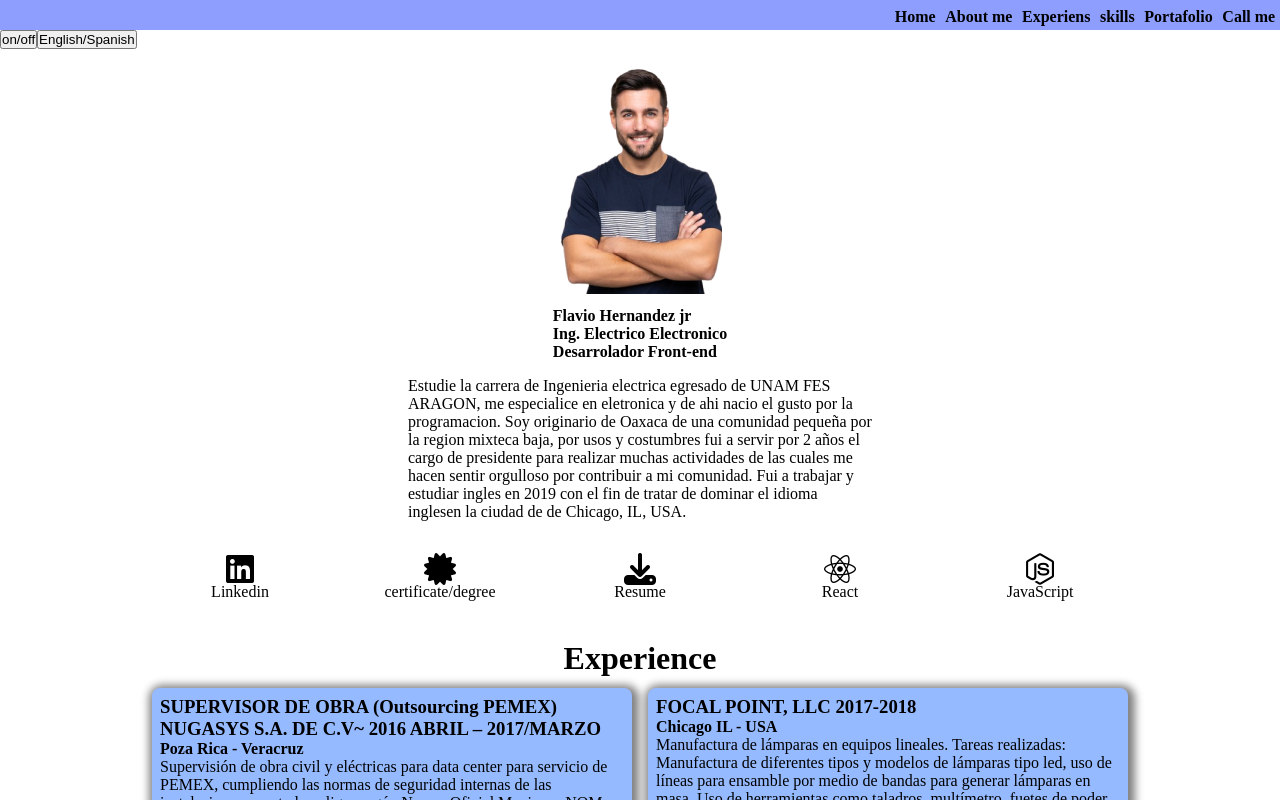
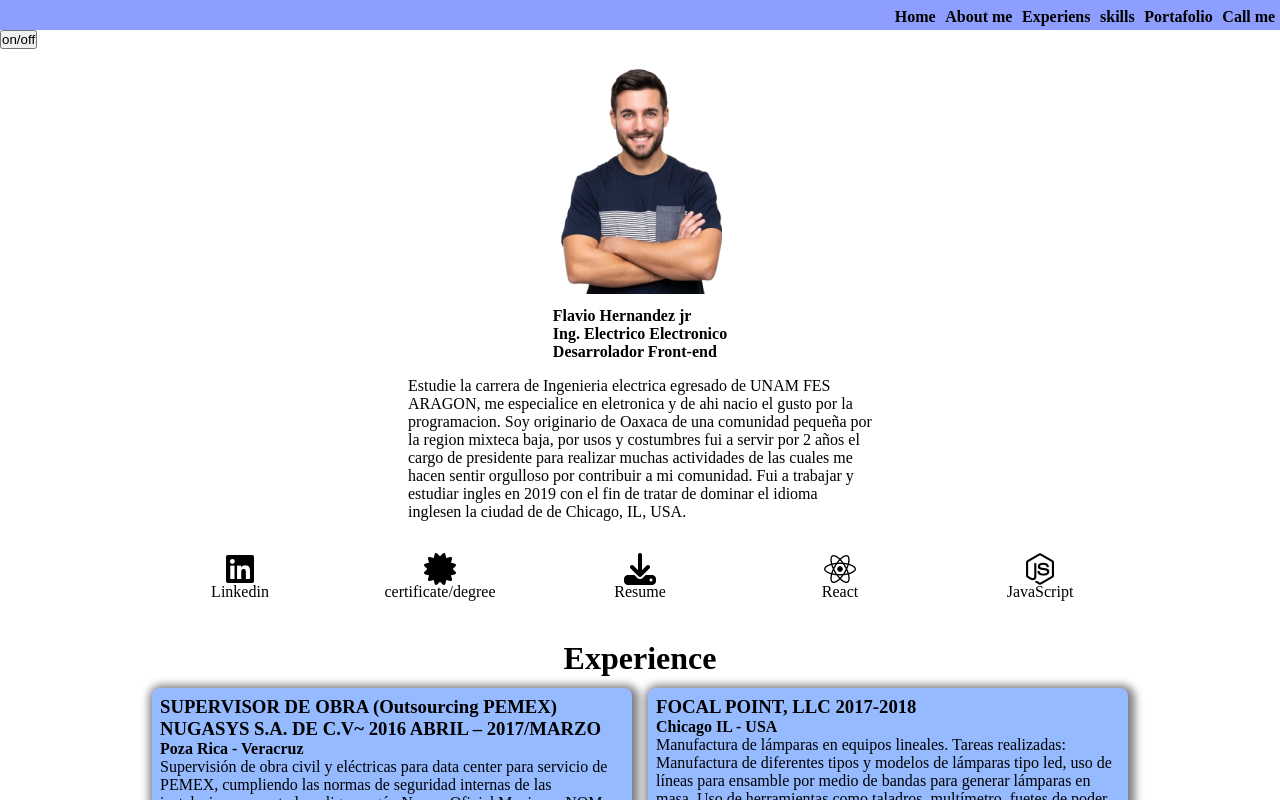
Before and after one commit to flaviovidalhuax/portafolioReact, a React (Vite) app: page / in a window 1280 px wide. Shown: the top 800 px of the page. Built offline with nearby package versions, Linux system fonts and the light colour scheme; some icons are missing.

Commit message:
add new animate

```diff
--- a/src/App.css
+++ b/src/App.css
@@ -12,5 +12,5 @@
 .App_background_false{
     /* background-color: #A0D995; */
     transition:5s;
-    box-shadow: inset -100vw 0 0 0 red;
+    box-shadow: inset -100vw 0 0 0 #354259;
 }
--- a/src/App.jsx
+++ b/src/App.jsx
@@ -25,7 +25,7 @@ function App() {
         <Links />
        <div>
           <button onClick={handleONOFF} >on/off</button>
-          <button>English/Spanish</button>
+          {/* <button>English/Spanish</button> */}
        </div>
         <AboutMe />
         <Experienc />
```
